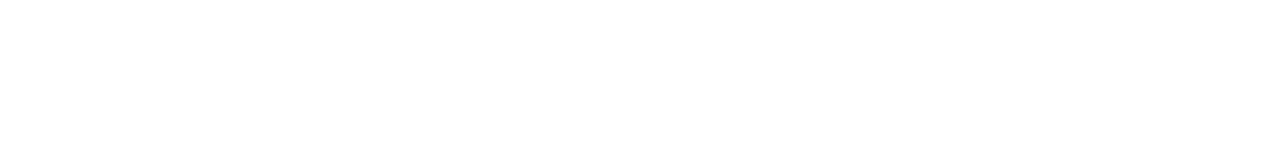
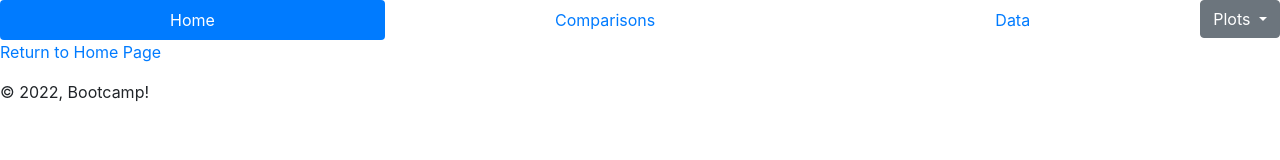
Before and after one commit to thelearning1/Web-Design-Challenge, a plain HTML site: page index.html in a window 1280 px wide. Drawn offline with nearby package versions, Linux system fonts and the light colour scheme.

Commit message:
made the skeleton for the landing page

```diff
--- a/index.html
+++ b/index.html
@@ -1 +1,50 @@
 <!-- The main landing page -->
+<html>
+    <head>
+        <title>Bootstrap Demo</title>
+        <link rel="stylesheet"
+        href="https://stackpath.bootstrapcdn.com/bootstrap/4.3.1/css/bootstrap.min.css"
+        integrity="sha384-ggOyR0iXCbMQv3Xipma34MD+dH/1fQ784/j6cY/iJTQUOhcWr7x9JvoRxT2MZw1T"
+        crossorigin="anonymous">
+    </head>
+    <body>
+
+        <nav id="navigationlist">
+            <ul class="nav nav-pills nav-fill">
+                <li class="nav-item">
+                    <a class="nav-link active" href="index.html">Home</a>
+                </li>
+                <li class="nav-item">
+                    <a class="nav-link" href="headings.html">Comparisons</a>
+                </li>
+                <li class="nav-item">
+                    <a class="nav-link" href="textDemo.html">Data</a>
+                </li>
+                <li
+                 class="dropdown">
+                    <a class="btn btn-secondary dropdown-toggle" href="#" role="button" id="dropdownMenuLink" data-toggle="dropdown" aria-haspopup="true" aria-expanded="false">
+                      Plots
+                    </a>
+                <div class="dropdown-menu" aria-labelledby="dropdownMenuLink">
+                    <a class="dropdown-item" href="#">Visualization 1</a>
+                    <a class="dropdown-item" href="#">Visualization 2</a>
+                    <a class="dropdown-item" href="#">Visualization 3</a>
+                </div>
+                </li>
+            </ul>
+        </nav>
+
+
+
+    </body>
+
+    <footer>
+        <p><a href="index.html">Return to Home Page</a></p>
+        <p>&copy; 2022, Bootcamp!</p>
+    </footer>
+
+        <script src="https://code.jquery.com/jquery-3.3.1.slim.min.js" integrity="sha384-q8i/X+965DzO0rT7abK41JStQIAqVgRVzpbzo5smXKp4YfRvH+8abtTE1Pi6jizo" crossorigin="anonymous"></script>
+        <script src="https://cdnjs.cloudflare.com/ajax/libs/popper.js/1.14.7/umd/popper.min.js" integrity="sha384-UO2eT0CpHqdSJQ6hJty5KVphtPhzWj9WO1clHTMGa3JDZwrnQq4sF86dIHNDz0W1" crossorigin="anonymous"></script>
+        <script src="https://stackpath.bootstrapcdn.com/bootstrap/4.3.1/js/bootstrap.min.js" integrity="sha384-JjSmVgyd0p3pXB1rRibZUAYoIIy6OrQ6VrjIEaFf/nJGzIxFDsf4x0xIM+B07jRM" crossorigin="anonymous"></script>
+
+</html>
```
